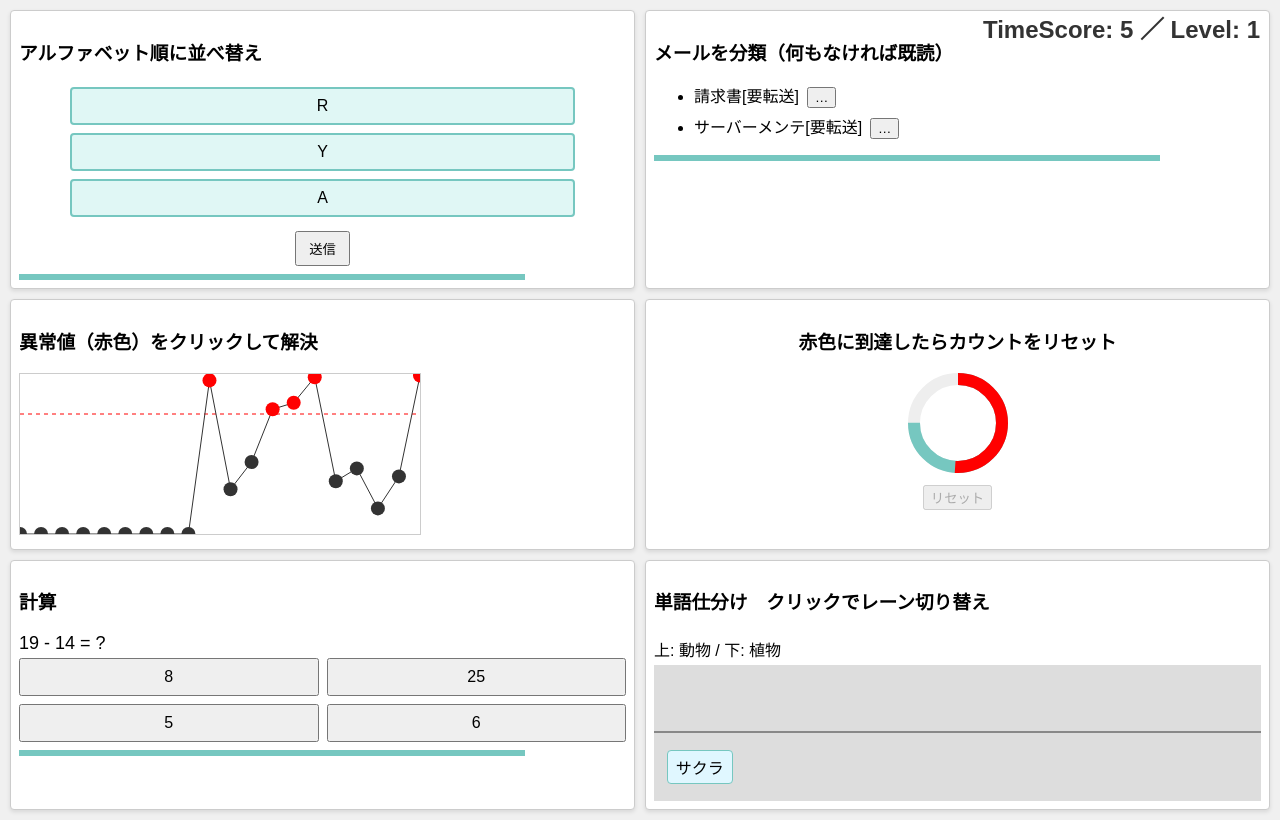
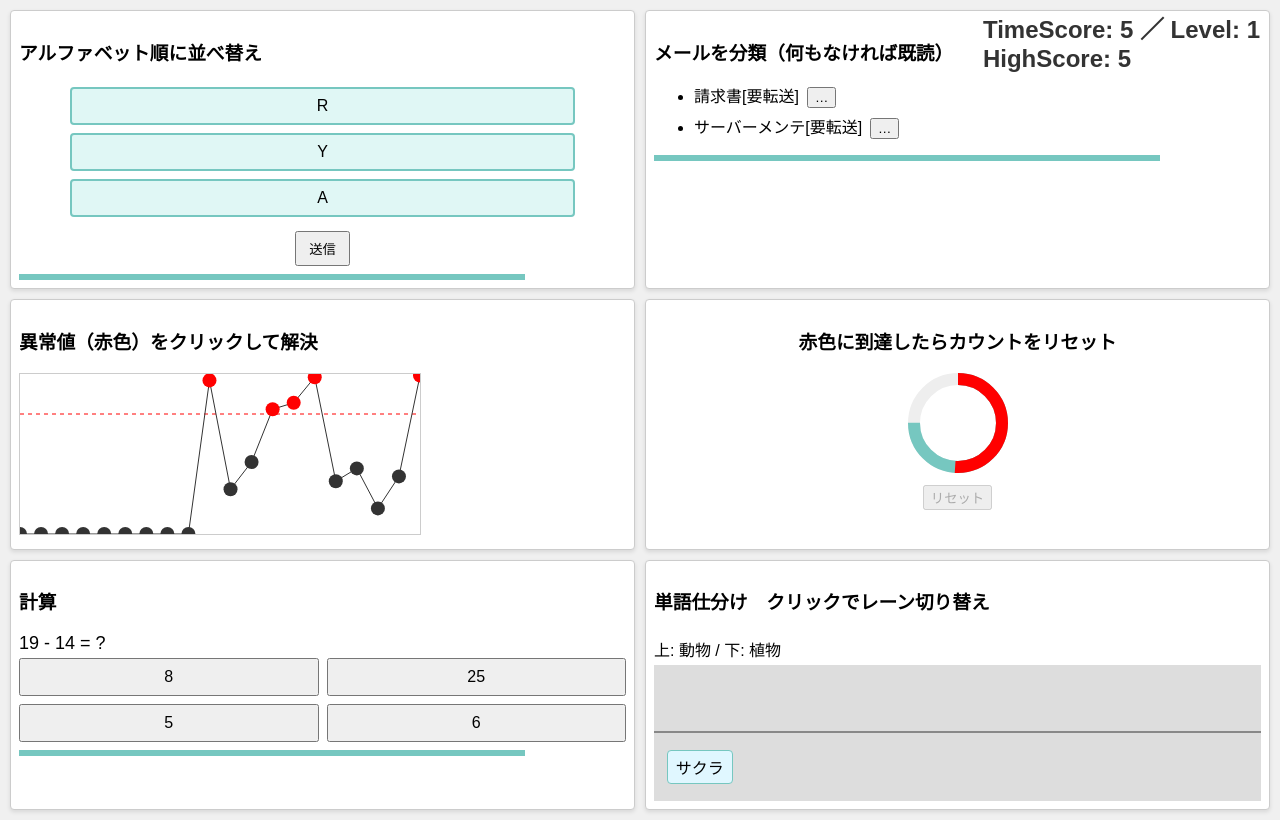
Before and after one commit to mirrormouse/MultiTaskGame, a React (Vite) app: page / in a window 1280 px wide. Built offline with nearby package versions, Linux system fonts and the light colour scheme.

Commit message:
control timint of wordflow

```diff
--- a/src/App.jsx
+++ b/src/App.jsx
@@ -400,6 +400,8 @@ export default function App() {
       }
       <div className="score">
         TimeScore: {score} ／ Level: {desiredLevel}
+                    <br />
+            HighScore: {highScore}
       </div>
       <div className="panel-grid">
         <SequencePanel {...SequenceProps} />
```
